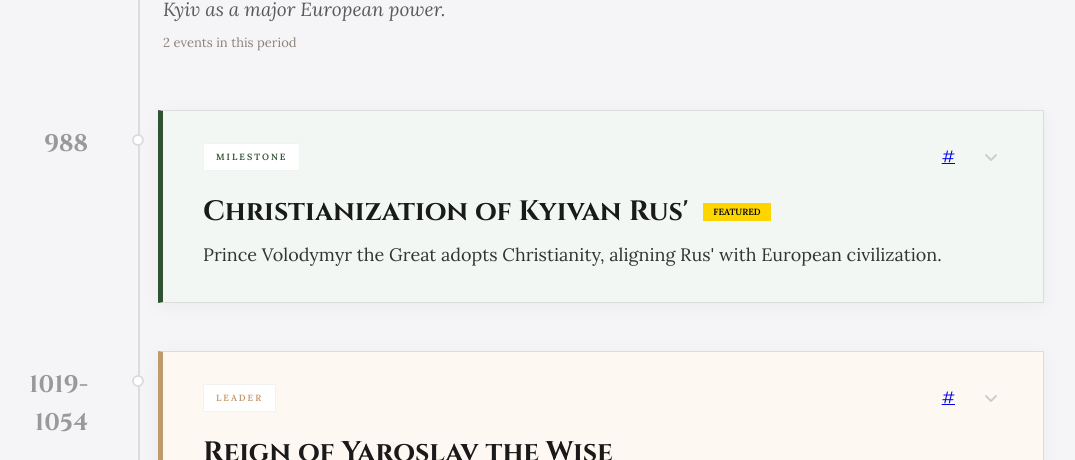
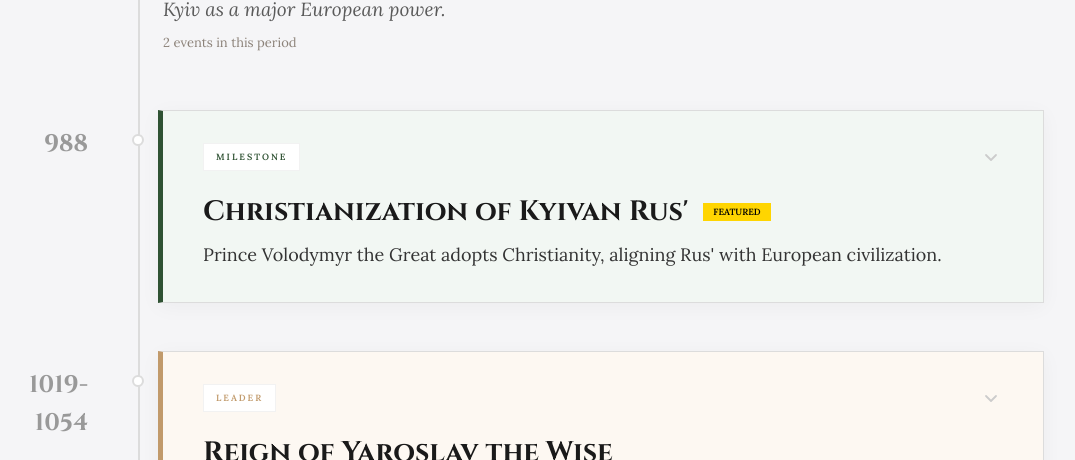
Before and after one commit to rrosatti/ukraine-timeline, a React (Vite) app: page / in a window 1280 px wide. Shown: the part 954-1414 px from the top of the page, without its empty margins (114-1189 px from the left). Built offline with nearby package versions, Linux system fonts and the light colour scheme.

Commit message:
style: remove visible '#' character from event cards while maintaining deep linking

```diff
--- a/src/components/EventCard.tsx
+++ b/src/components/EventCard.tsx
@@ -56,7 +56,6 @@ export const EventCard: React.FC<EventCardProps> = ({
               aria-label={`Link to ${event.title}`}
               title="Copyable link"
             >
-              #
             </a>
             <ChevronIcon expanded={isExpanded} />
           </div>
```
